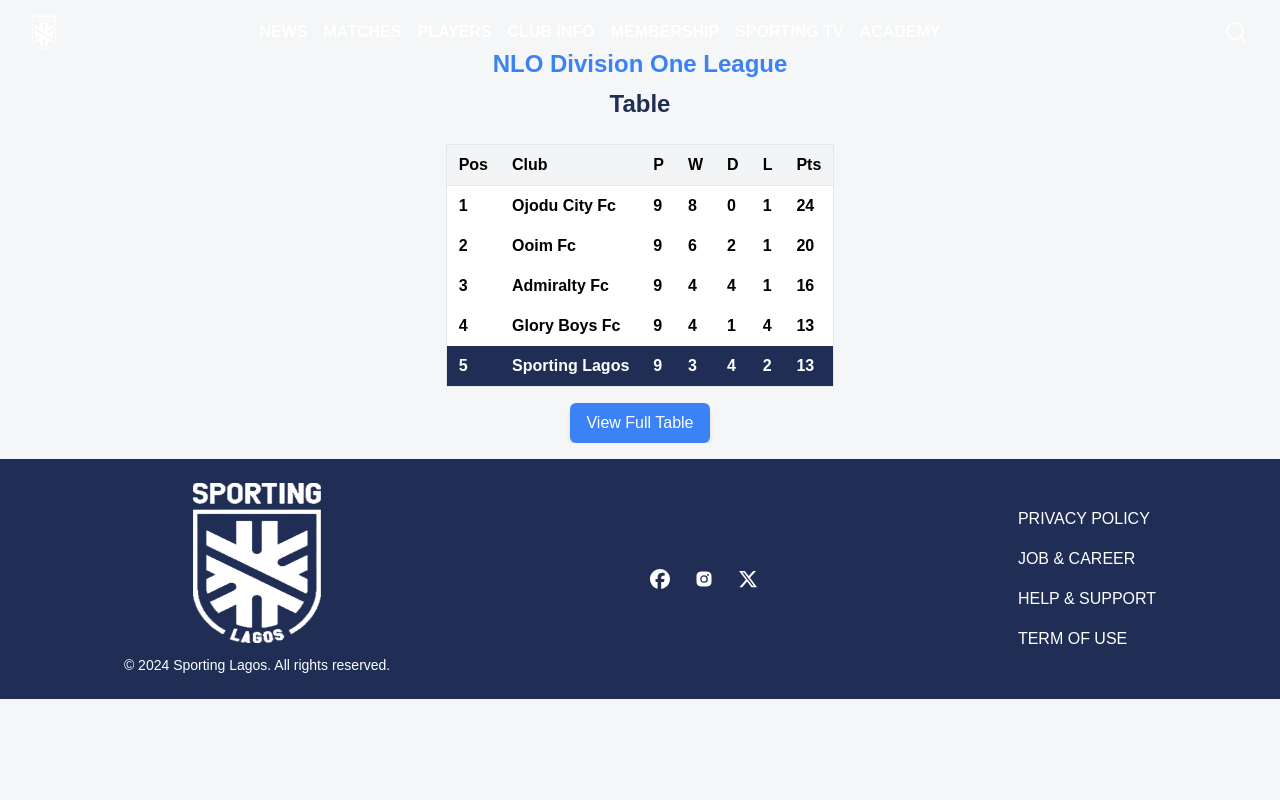
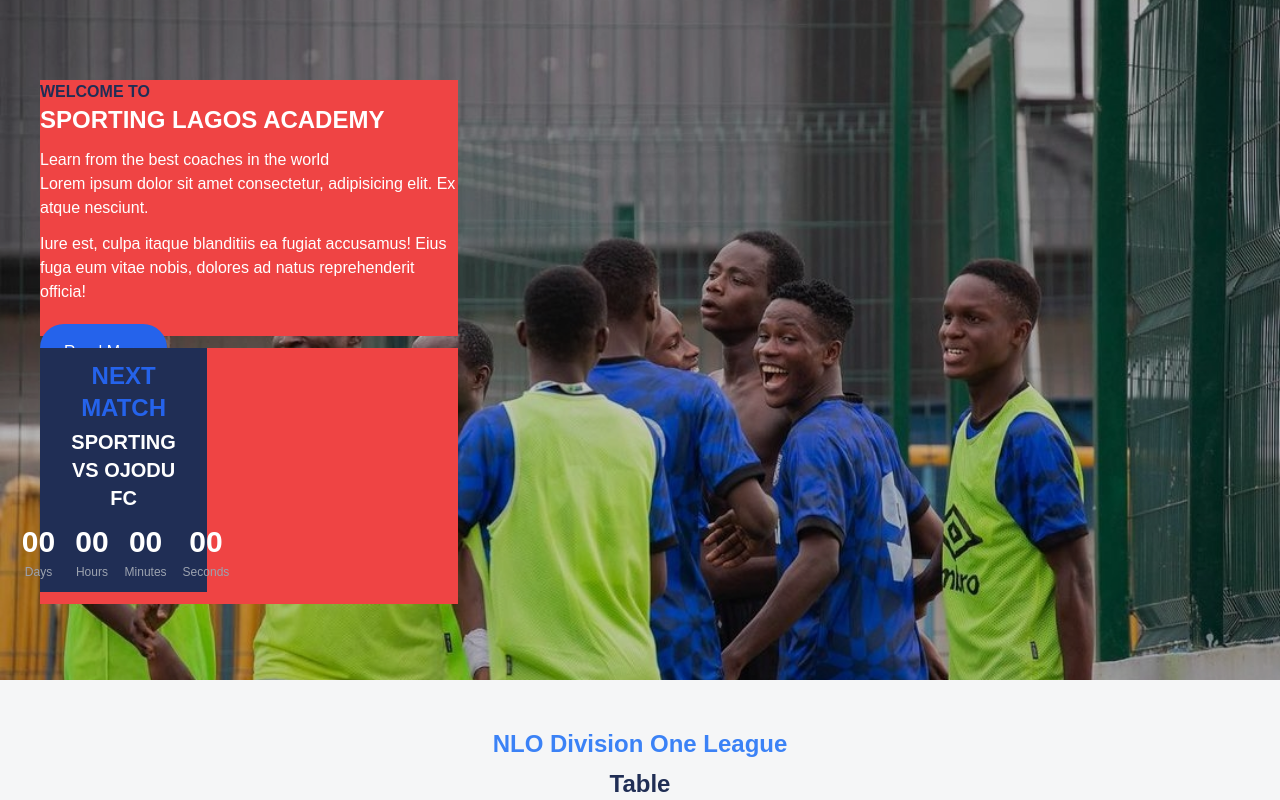
Before and after one commit to Cdemz/sporting-lagos, a Next.js app: page /academy in a window 1280 px wide. Shown: the top 800 px of the page. Built offline with nearby package versions, Linux system fonts and the light colour scheme.

Commit message:
top welcome page

```diff
--- a/package.json
+++ b/package.json
@@ -10,6 +10,7 @@
   },
   "dependencies": {
     "axios": "^1.7.2",
+    "framer-motion": "^11.2.12",
     "next": "14.2.3",
     "react": "^18",
     "react-dom": "^18",
--- /dev/null
+++ b/src/app/academy/countdown.tsx
@@ -0,0 +1,54 @@
+"use client";
+import React, { useState, useEffect } from "react";
+
+interface CountdownProps {
+  targetDate: string;
+}
+
+const Countdown: React.FC<CountdownProps> = ({ targetDate }) => {
+  const calculateTimeLeft = () => {
+    const difference = +new Date(targetDate) - +new Date();
+    let timeLeft = {
+      days: 0,
+      hours: 0,
+      minutes: 0,
+      seconds: 0,
+    };
+
+    if (difference > 0) {
+      timeLeft = {
+        days: Math.floor(difference / (1000 * 60 * 60 * 24)),
+        hours: Math.floor((difference / (1000 * 60 * 60)) % 24),
+        minutes: Math.floor((difference / 1000 / 60) % 60),
+        seconds: Math.floor((difference / 1000) % 60),
+      };
+    }
+
+    return timeLeft;
+  };
+
+  const [timeLeft, setTimeLeft] = useState(calculateTimeLeft());
+
+  useEffect(() => {
+    const timer = setTimeout(() => {
+      setTimeLeft(calculateTimeLeft());
+    }, 1000);
+
+    return () => clearTimeout(timer);
+  });
+
+  return (
+    <div className="flex justify-center space-x-4 mt-3">
+      {Object.entries(timeLeft).map(([unit, value], index) => (
+        <div key={index} className="flex flex-col items-center mx-1">
+          <span className="text-3xl font-extrabold">
+            {value < 10 ? `0${value}` : value}
+          </span>
+          <span className="text-xs capitalize mt-1 text-gray-400">{unit}</span>
+        </div>
+      ))}
+    </div>
+  );
+};
+
+export default Countdown;
--- a/src/app/academy/page.tsx
+++ b/src/app/academy/page.tsx
@@ -1,9 +1,12 @@
 import React from "react";
 import LeagueTable from "./standing";
 import standingsData from "../academy.json"; // Import your JSON data
+import Welcome from "./welcome";
 
 const Page: React.FC = () => {
   return (
+    <main>
+      <Welcome />
       <div className="container mx-auto p-4 mt-8 grate flex flex-col gap justify-center items-center">
         <h1 className="text-2xl font-bold mb-2 text-blue-500 ">
           NLO Division One League
@@ -13,6 +16,7 @@ const Page: React.FC = () => {
         </h3>
         <LeagueTable data={standingsData.rows} />
       </div>
+    </main>
   );
 };
 
--- a/src/app/academy/welcome.tsx
+++ b/src/app/academy/welcome.tsx
@@ -1,7 +1,82 @@
+import Image from "next/image";
 import React from "react";
+import Countdown from "./countdown";
+import { motion } from "framer-motion";
 
 const welcome = () => {
-  return <div>welcome</div>;
+  const leftVariants = {
+    hidden: { x: -100, opacity: 0 },
+    visible: { x: 0, opacity: 1 },
+  };
+
+  const rightVariants = {
+    hidden: { x: 100, opacity: 0 },
+    visible: { x: 0, opacity: 1 },
+  };
+  const targetDate = "2023-12-31T00:00:00";
+  return (
+    <div className="relative w-full h-[70vh] lg:h-[85vh] bg-black">
+      <Image
+        src="/academy.png"
+        alt="academy boys"
+        height={300}
+        width={300}
+        className="h-full w-full absolute object-cover opacity-80  "
+      />
+
+      <div className="absolute  text-white grate px-4 lg:px-10  pt-28 lg:pt-20  flex flex-col justify- gap-3 ">
+        <motion.div
+          className="bg-red-500 w-1/2 h-64"
+          initial="hidden"
+          whileInView="visible"
+          viewport={{ once: false }}
+          transition={{ duration: 1 }}
+          variants={leftVariants}
+        >
+          <div className=" ">
+            <h2 className=" uppercase text-[var(--color-primary)] font-extrabold">
+              Welcome to{" "}
+            </h2>
+            <h1 className="uppercase text-xl font-extrabold mb-3 lg:text-2xl ">
+              Sporting Lagos Academy
+            </h1>
+            <p>Learn from the best coaches in the world</p>
+            <div className="flex flex-col gap-3">
+              <p>
+                Lorem ipsum dolor sit amet consectetur, adipisicing elit. Ex
+                atque nesciunt.
+              </p>
+              <p className="mt">
+                Iure est, culpa itaque blanditiis ea fugiat accusamus! Eius fuga
+                eum vitae nobis, dolores ad natus reprehenderit officia!
+              </p>{" "}
+            </div>
+            <button className="bg-blue-600 py-4 px-6 rounded-3xl rounded-s-xls mt-5 mb-2">
+              Read More
+            </button>
+          </div>
+        </motion.div>
+        <motion.div
+          className="bg-red-500 w-1/2 h-64"
+          initial="hidden"
+          whileInView="visible"
+          viewport={{ once: false }}
+          transition={{ duration: 1 }}
+          variants={rightVariants}
+        >
+          <div className="text-center py-3 px-6 bg-[var(--color-primary)] grate lg:w-[40%] ">
+            <h1 className="text-2xl font-bold  uppercase text-blue-600">
+              Next Match
+            </h1>
+            <h3 className="text-xl font-semibold uppercase mt-1">
+              Sporting vs Ojodu FC
+            </h3>
+            <Countdown targetDate={targetDate} />
+          </div>
+        </motion.div>
+      </div>
+    </div>
+  );
 };
 
 export default welcome;
--- a/src/app/globals.css
+++ b/src/app/globals.css
@@ -39,6 +39,7 @@
   --color-primary-g: #f5f6f7;
   --color-primary-b: #818a93;
   --color-primary-a: #181f39;
+  --color-primary-c: #a48e0f;
 }
 html {
   scroll-behavior: smooth;
```
Also changed, not shown: public/academy.png (added), 1 other file (tests, documents, lock files or other folders). Lines whose indentation alone changed are shown as unchanged.
